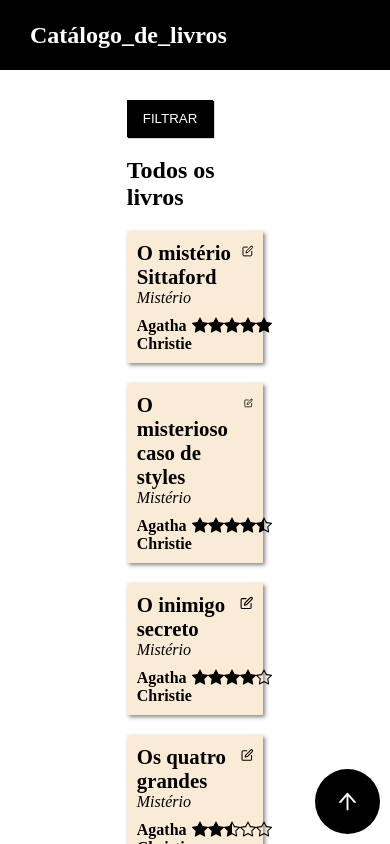
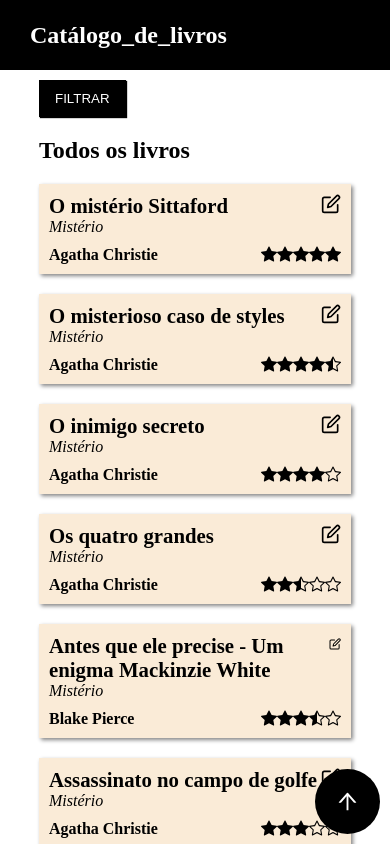
Before and after one commit to TomasCartman/catalogo_de_livros, a Next.js app: page / in a window 390 px wide. Shown: the top 844 px of the page. Built offline with nearby package versions, Linux system fonts and the light colour scheme; some icons are missing.

Commit message:
fixed responsive layout

```diff
--- a/src/pages/book.jsx
+++ b/src/pages/book.jsx
@@ -31,7 +31,7 @@
                     <DropdownItem
                         itemLabel='Adicionar Livro'
                         icon={<BiSolidBookAdd size={20} />}
-                        link='/addBook'
+                        link='/book'
                     />
                 </DropdownMenu>
             </header>
--- a/src/styles/index.module.css
+++ b/src/styles/index.module.css
@@ -10,3 +10,11 @@
 .title {
     margin: 0;
 }
+
+
+@media (max-width: 770px) {
+    .bookscontainer {
+        width: 80%;
+        margin: 10px auto 10px auto;
+    }
+}
```
Also changed, not shown: src/styles/book.module.css (+7 -0 lines).
